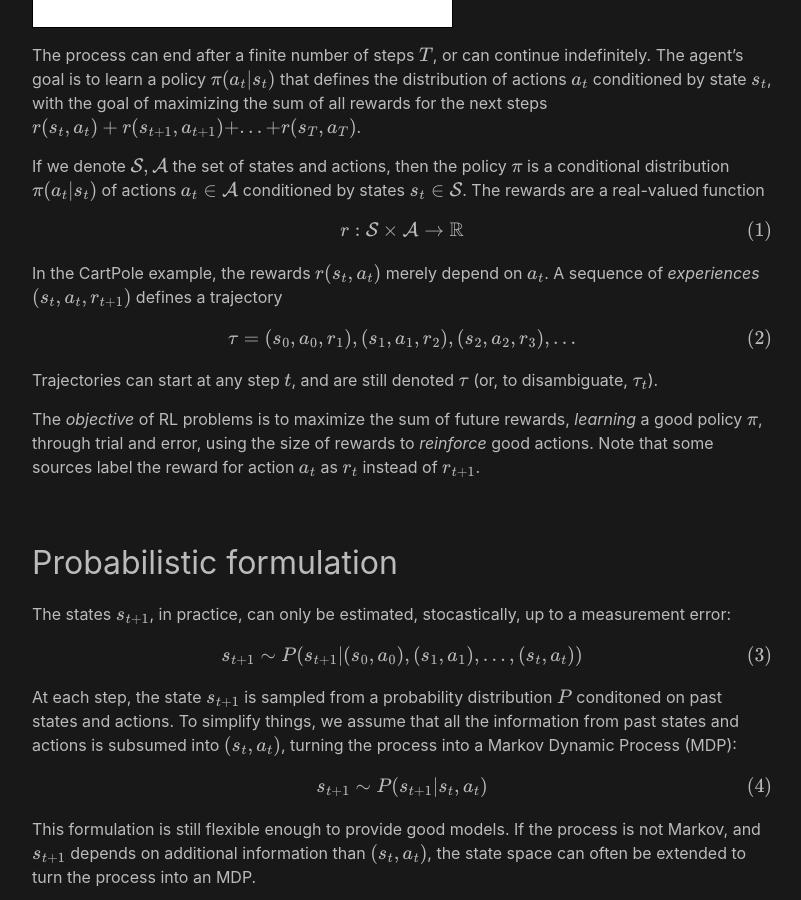
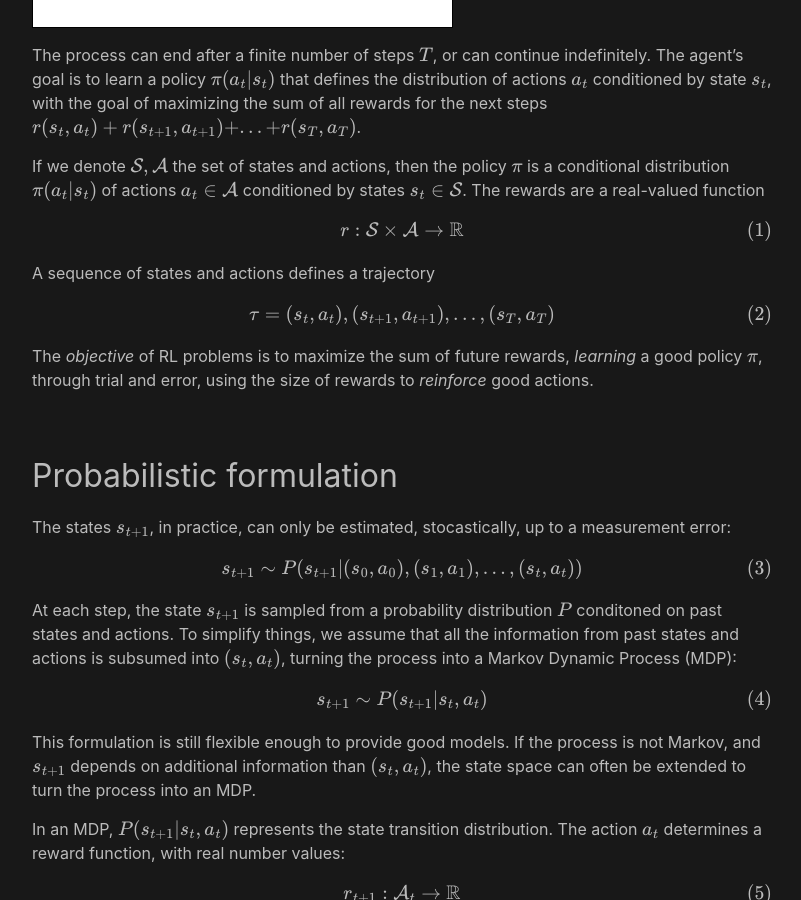
Before and after one commit to analytiq-hub/sigagent.github.io, a Jekyll site: the page built from machine_learning/_posts/2021-01-22-reinforce.md, in a window 1280 px wide and 900 px high, scrolled down 2090 px. Shown: the whole window, without its empty margins (238-1039 px from the left). Built offline with Jekyll 4.4.1, drawn with Linux system fonts in a browser that asks for light colours; formulas are drawn with MathJax 3; a script that is not in the unit is left out.

Commit message:
*** empty log message ***

```diff
--- a/machine_learning/_posts/2021-01-22-reinforce.md
+++ b/machine_learning/_posts/2021-01-22-reinforce.md
@@ -49,17 +49,15 @@ r : \mathcal{S} \times \mathcal{A} \rightarrow \mathbb{R}
 \end{equation}
 $$
 
-In the CartPole example, the rewards $$r(s_t, a_t)$$ merely depend on $$a_t$$. A sequence of *experiences* $$(s_t, a_t, r_{t+1})$$ defines a trajectory
+A sequence of states and actions defines a trajectory
 
 $$
 \begin{equation} \label{eq:tau}
-\tau = (s_0, a_0, r_1), (s_1, a_1, r_2), (s_2, a_2, r_3), ...
+\tau = (s_t, a_t), (s_{t+1}, a_{t+1}), ... , (s_T, a_T)
 \end{equation}
 $$
 
-Trajectories can start at any step $$t$$, and are still denoted $$\tau$$ (or, to disambiguate, $$\tau_t$$).
-
-The *objective* of RL problems is to maximize the sum of future rewards, *learning* a good policy $$\pi$$, through trial and error, using the size of rewards to *reinforce* good actions. Note that some sources label the reward for action $$a_t$$ as $$r_t$$ instead of $$r_{t+1}$$.
+The *objective* of RL problems is to maximize the sum of future rewards, *learning* a good policy $$\pi$$, through trial and error, using the size of rewards to *reinforce* good actions.
 
 ## Probabilistic formulation
 
```
